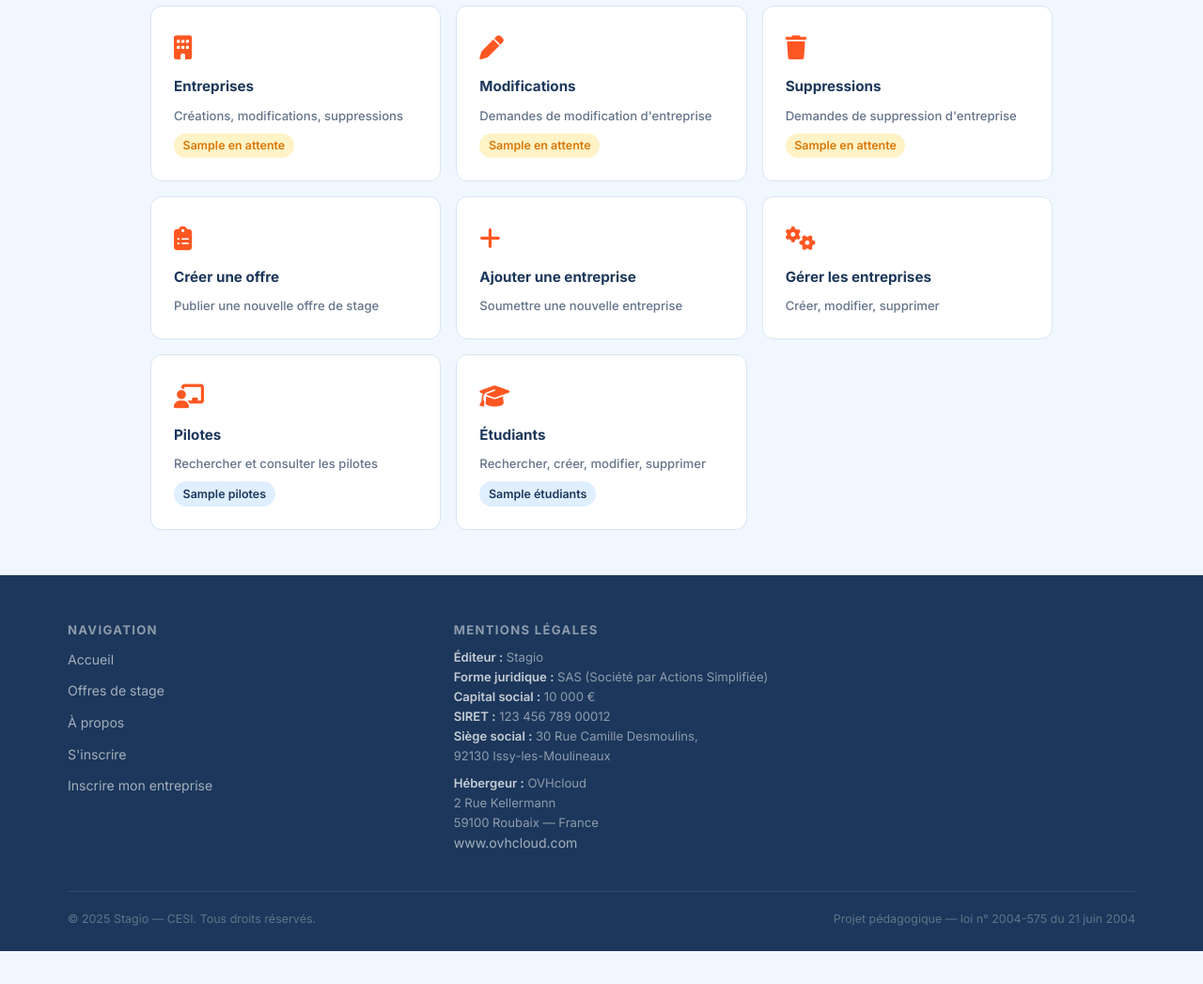
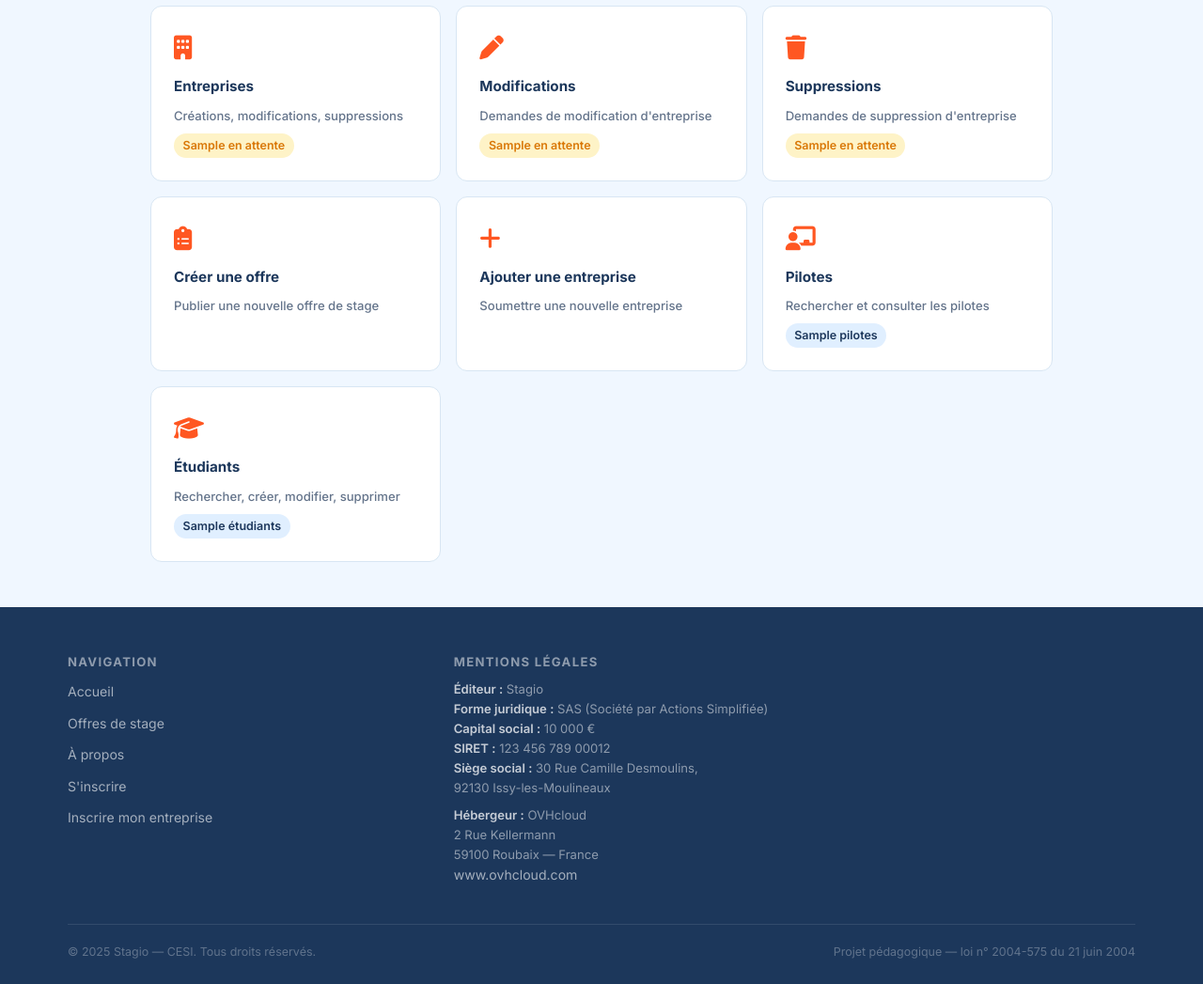
Before and after one commit to wael882/Projet-Web, a PHP site: template templates/admin/dashboard.twig in a window 1280 px wide. Shown: the part 660-1707 px from the top of the page at 94% size. Before the commit the page ends 1672 px from the top, so only its background shows below. Run offline with PHP 8.4, Linux system fonts and the light colour scheme; the template is opened without the code that fills it: most values are stand-ins (such as "Sample title", 1, 10 or a date in 2020); some libraries are stand-ins or nearby versions.

Commit message:
fix: suppression de la carte gerer les entreprises

```diff
--- a/templates/admin/dashboard.twig
+++ b/templates/admin/dashboard.twig
@@ -105,12 +105,6 @@
       <span style="font-size:0.82rem; color:var(--gris);">Soumettre une nouvelle entreprise</span>
     </a>
 
-    <a href="/entreprises" style="background:var(--blanc); border:1px solid var(--ligne); border-radius:12px; padding:1.5rem; display:flex; flex-direction:column; gap:0.5rem; text-decoration:none; transition:box-shadow 0.2s;" onmouseover="this.style.boxShadow='0 4px 16px rgba(28,55,91,0.1)'" onmouseout="this.style.boxShadow='none'">
-      <span style="font-size:1.6rem;"><i class="fa-solid fa-gears" aria-hidden="true"></i></span>
-      <span style="font-weight:700; color:var(--bleu); font-size:0.95rem;">Gérer les entreprises</span>
-      <span style="font-size:0.82rem; color:var(--gris);">Créer, modifier, supprimer</span>
-    </a>
-
     <a href="/admin/pilotes" style="background:var(--blanc); border:1px solid var(--ligne); border-radius:12px; padding:1.5rem; display:flex; flex-direction:column; gap:0.5rem; text-decoration:none; transition:box-shadow 0.2s;" onmouseover="this.style.boxShadow='0 4px 16px rgba(28,55,91,0.1)'" onmouseout="this.style.boxShadow='none'">
       <span style="font-size:1.6rem;"><i class="fa-solid fa-chalkboard-user" aria-hidden="true"></i></span>
       <span style="font-weight:700; color:var(--bleu); font-size:0.95rem;">Pilotes</span>
```
